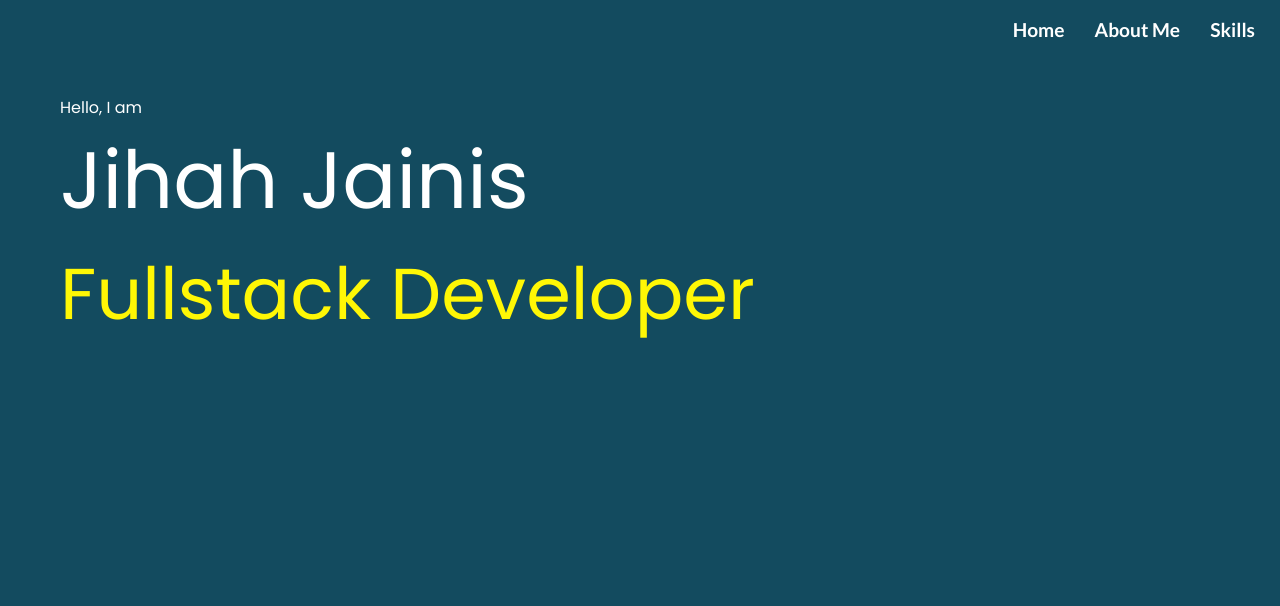
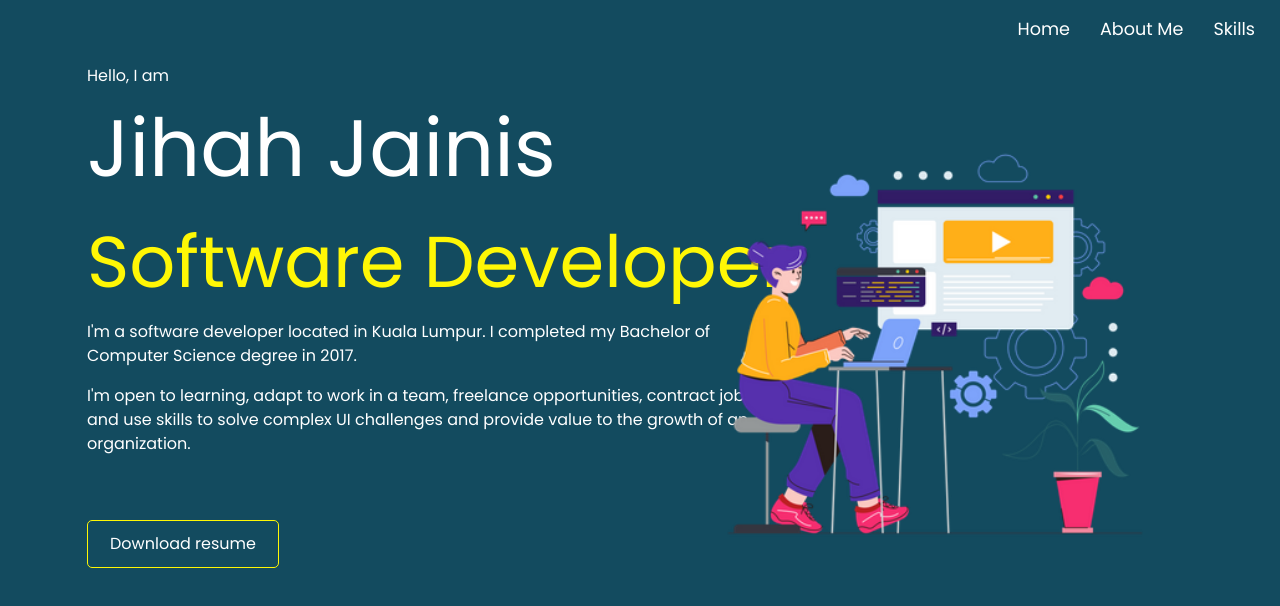
Before and after one commit to jihahjainis/jihahjainis.github.io, an Angular app: page / in a window 1280 px wide. Shown: the top 606 px of the page. Built offline with nearby package versions, Linux system fonts and the light colour scheme.

Commit message:
Add image and intro description

```diff
--- a/src/app/app.module.ts
+++ b/src/app/app.module.ts
@@ -4,6 +4,7 @@ import { BrowserModule } from '@angular/platform-browser';
 import { AppRoutingModule } from './app-routing.module';
 import { AppComponent } from './app.component';
 import { DashboardComponent } from './dashboard/dashboard.component';
+import { BrowserAnimationsModule } from '@angular/platform-browser/animations';
 
 @NgModule({
   declarations: [
@@ -12,6 +13,7 @@ import { DashboardComponent } from './dashboard/dashboard.component';
   ],
   imports: [
     BrowserModule,
+    BrowserAnimationsModule,
     AppRoutingModule
   ],
   providers: [],
--- a/src/app/dashboard/dashboard.component.html
+++ b/src/app/dashboard/dashboard.component.html
@@ -8,10 +8,34 @@
     </div>
 
     <body>
-        <section class="intro">
-            <div class="introHello">Hello, I am </div>
-            <div class="name">Jihah Jainis</div>
-            <div class="job">Fullstack Developer</div>
-        </section>
+        <div class="container">
+            <section class="intro">
+                <div class="introHello">Hello, I am </div>
+                <div class="name">Jihah Jainis</div>
+                <div class="job">
+                    <span>Software Developer</span>
+                    <span>Java Developer</span>
+                    <span>Software Developer</span>
+                </div>
+                <div class="dev-text">
+                    I'm a software developer located in Kuala Lumpur. I completed my Bachelor of Computer Science degree in 2017.
+                </div>
+                <div class="dev-text">
+                    I'm open to learning, adapt to work in a team, freelance opportunities, contract jobs and use skills to solve complex UI challenges and provide value to the growth of an organization.
+                </div>
+
+                <div class="resumeRow">
+                    <button type="submit" onclick="window.open('https://drive.google.com/uc?export=download&id=1cwEpISbTWbi8_jGWBhsEtpjT5qm5kTZ5')" class="resumeButton">Download resume</button>
+                </div>
+                <img src="/assets/images/female_work.png" class="dev-img">
+
+            </section>
+        </div>
+
+
+
+        <div>
+
+        </div>
     </body>
 </html>
--- a/src/app/dashboard/dashboard.component.scss
+++ b/src/app/dashboard/dashboard.component.scss
@@ -1,7 +1,12 @@
+.container {
+    position: relative;
+}
+
 a {
     color: #fff;
     text-decoration: none;
-    font-size: 1.2rem;
+    font-family: 'Poppins-Regular';
+    font-size: 1.1rem;
 }
 
 li {
@@ -25,4 +30,44 @@ li {
     height: 6rem;
     color: #fff705;
     font-size: 4.5rem;
+    overflow: hidden;
 }
+
+.job span {
+    color: var(--secondary-color);
+    display: block;
+    height: 6rem;
+    z-index: 10;
+    animation: 5s ease 0.5s infinite normal none running slide-up;
+}
+
+
+.resumeButton {
+    border: 1.5px solid #fff705;
+    border-radius: 5px;
+    background-color: transparent;
+    font-family: 'Poppins-Regular';
+    width: 12rem;
+    height: 3rem;
+    color: #fff;
+}
+
+.resumeRow {
+    margin-top: 4rem;
+}
+
+.dev-img {
+    width: 35rem;
+    height: 35rem;
+    position: absolute;
+    right: 0;
+    top: 0;
+    animation: float 4s infinite;
+    z-index: 2;
+}
+
+.dev-text {
+    margin-top: 1rem;
+    width: 60%;
+    color: #fff;
+}
--- a/src/styles.scss
+++ b/src/styles.scss
@@ -49,6 +49,6 @@ body {
 }
 
 .nav-container {
-    height: 6rem;
+    height: 4rem;
     padding-top: 1rem;
 }
```
Also changed, not shown: src/assets/icons/female_work.png (added), src/assets/images/female_work.png (added), 2 other files (tests, documents, lock files or other folders).
